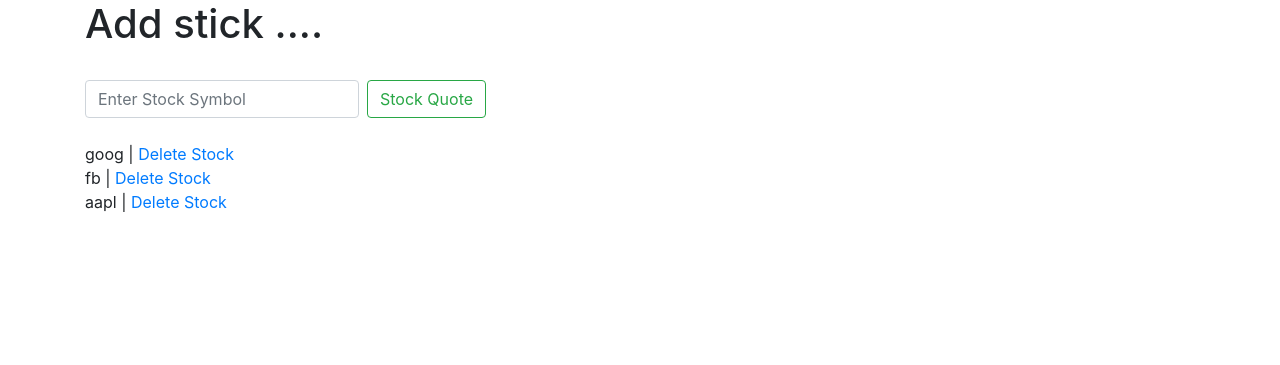
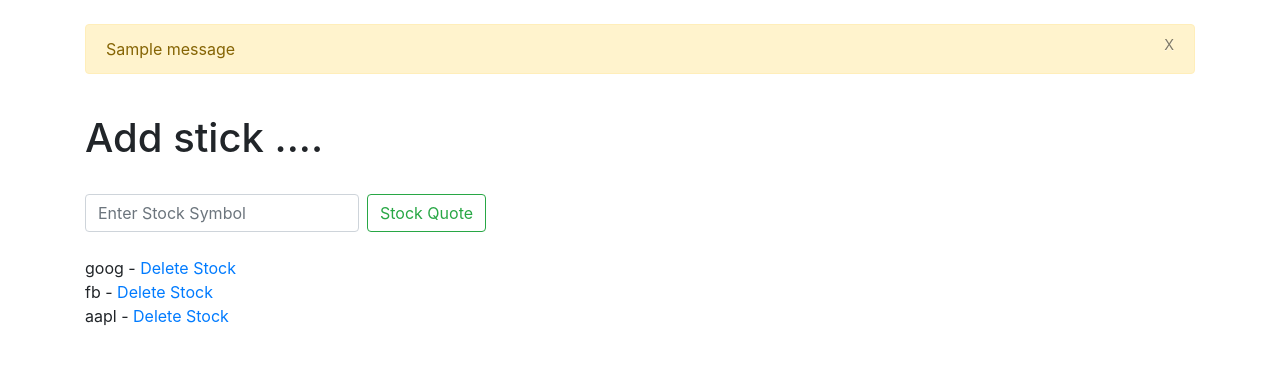
Before and after one commit to mthompson1085/stock, a Django app: page /add_stock.html in a window 1280 px wide. Shown: the part 56-421 px from the top of the page. Run offline with Django 3.2, Linux system fonts and the light colour scheme; data comes from the database, SQL or seed files in the repository; both versions use the stored data as it was after the commit; one stand-in notice (Sample message) is shown; some libraries are stand-ins or nearby versions.

Commit message:
added messages to base html

```diff
--- a/ticker/templates/add_stock.html
+++ b/ticker/templates/add_stock.html
@@ -12,7 +12,7 @@
 <br/>
 
 {% for item in ticker %}
-    {{ item }} | <a href="{% url 'delete' item.id %}">Delete Stock </a> <br/>
+    {{ item }} - <a href="{% url 'delete' item.id %}">Delete Stock </a> <br/>
     {% endfor %}
 
 
--- a/ticker/templates/base.html
+++ b/ticker/templates/base.html
@@ -34,6 +34,17 @@
         </div>
       </nav>
     <div class='container'>
+      <br/>
+
+      {% if messages %}
+        {% for message in messages %}
+          <div class="alert alert-warning alert-dimissable" role="alert">
+            <button class="close" data-dismiss="alert"><small><sup>X</sup></small></button>
+            {{ message }}
+          </div> <br/>
+        {% endfor%}
+
+        {% endif %}
 
         {% block content %}
 
```
Also changed, not shown: db.sqlite3.
